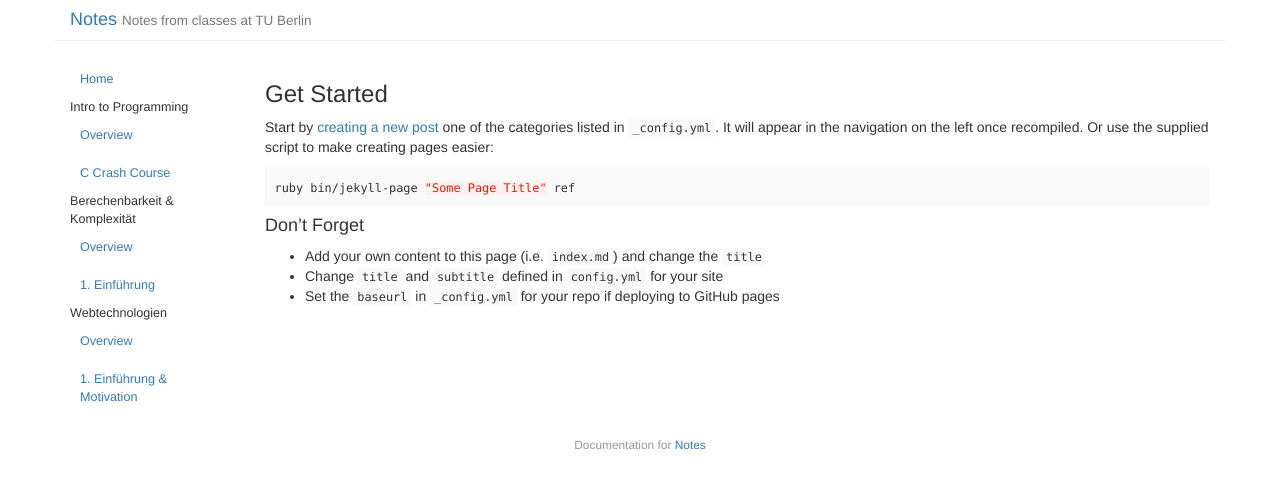
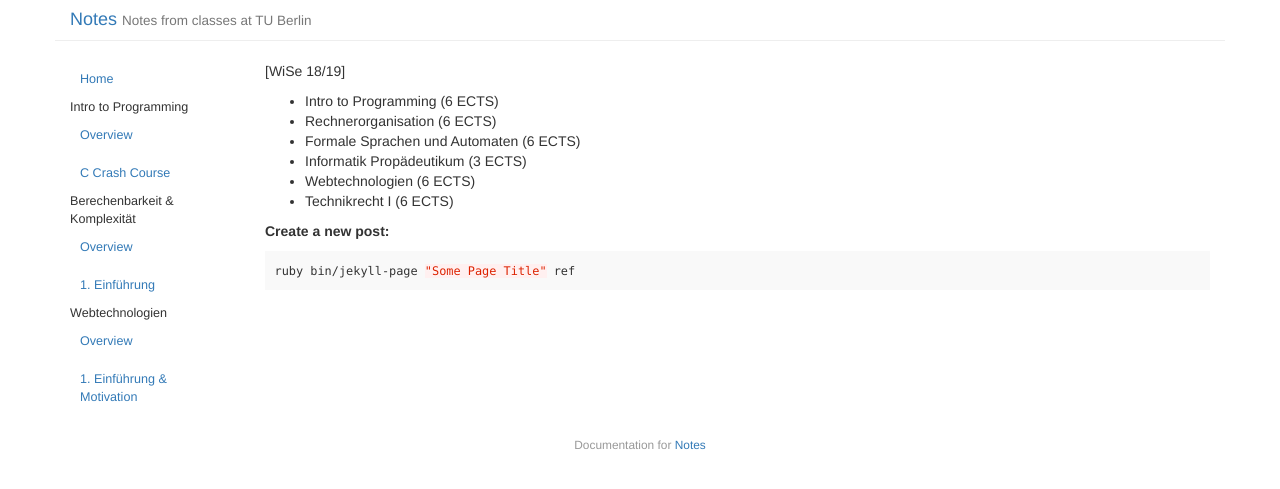
Before and after one commit to kajaschmidt/notes, a Jekyll site: the page built from index.md, in a window 1280 px wide. Shown: the top 489 px of the page. Built offline with Jekyll 4.4.1, drawn with Linux system fonts in a browser that asks for light colours.

Commit message:
class notes 23 oct 2018

````diff
--- a/index.md
+++ b/index.md
@@ -3,16 +3,15 @@ layout: default
 title: "Notes"
 ---
 
-### Get Started
+[WiSe 18/19]
+- Intro to Programming (6 ECTS)
+- Rechnerorganisation (6 ECTS)
+- Formale Sprachen und Automaten (6 ECTS)
+- Informatik Propädeutikum (3 ECTS)
+- Webtechnologien (6 ECTS)
+- Technikrecht I (6 ECTS)
 
-Start by [creating a new post](http://jekyllrb.com/docs/posts/) one of the categories listed in `_config.yml`. It will appear in the navigation on the left once recompiled. Or use the supplied script to make creating pages easier:
-
+**Create a new post:**
 ```bash
 ruby bin/jekyll-page "Some Page Title" ref
 ```
-
-#### Don't Forget
-
-- Add your own content to this page (i.e. `index.md`) and change the `title`
-- Change `title` and `subtitle` defined in `config.yml` for your site
-- Set the `baseurl` in `_config.yml` for your repo if deploying to GitHub pages
````
Also changed, not shown: _posts/2018-10-15-c-crash-course.md (+140 -34 lines).
